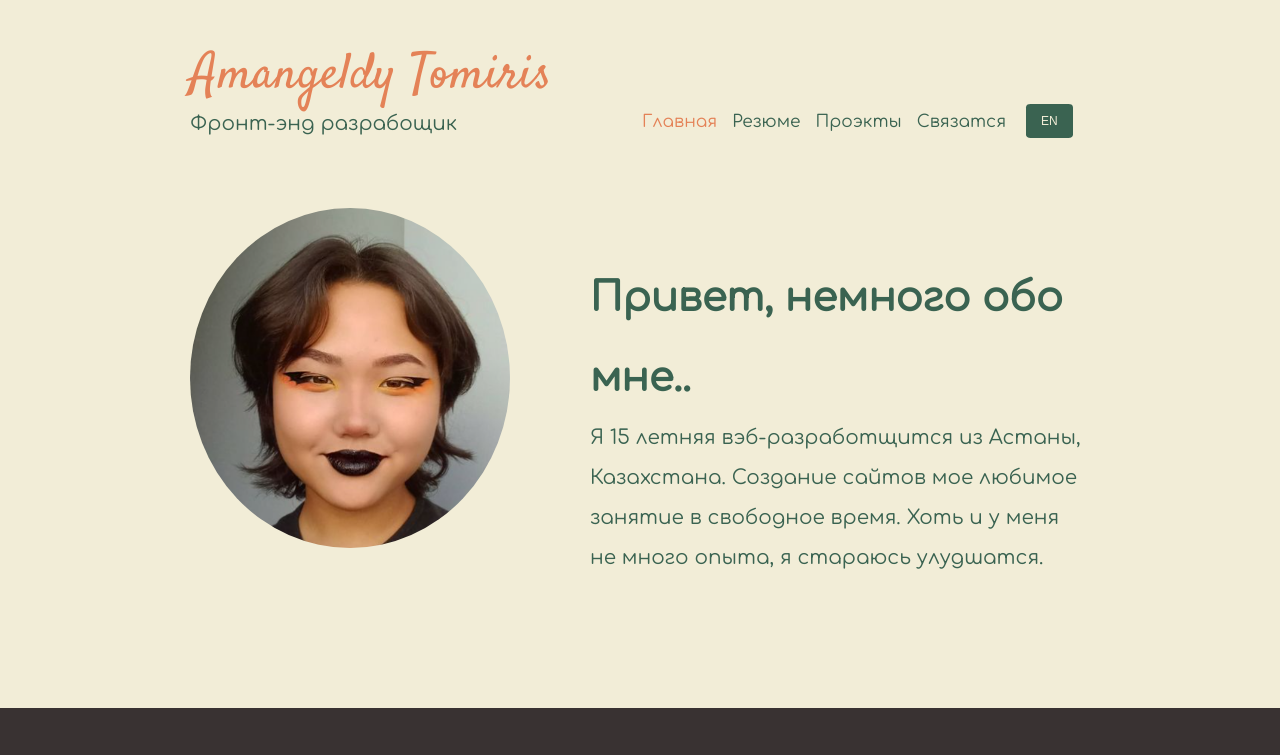
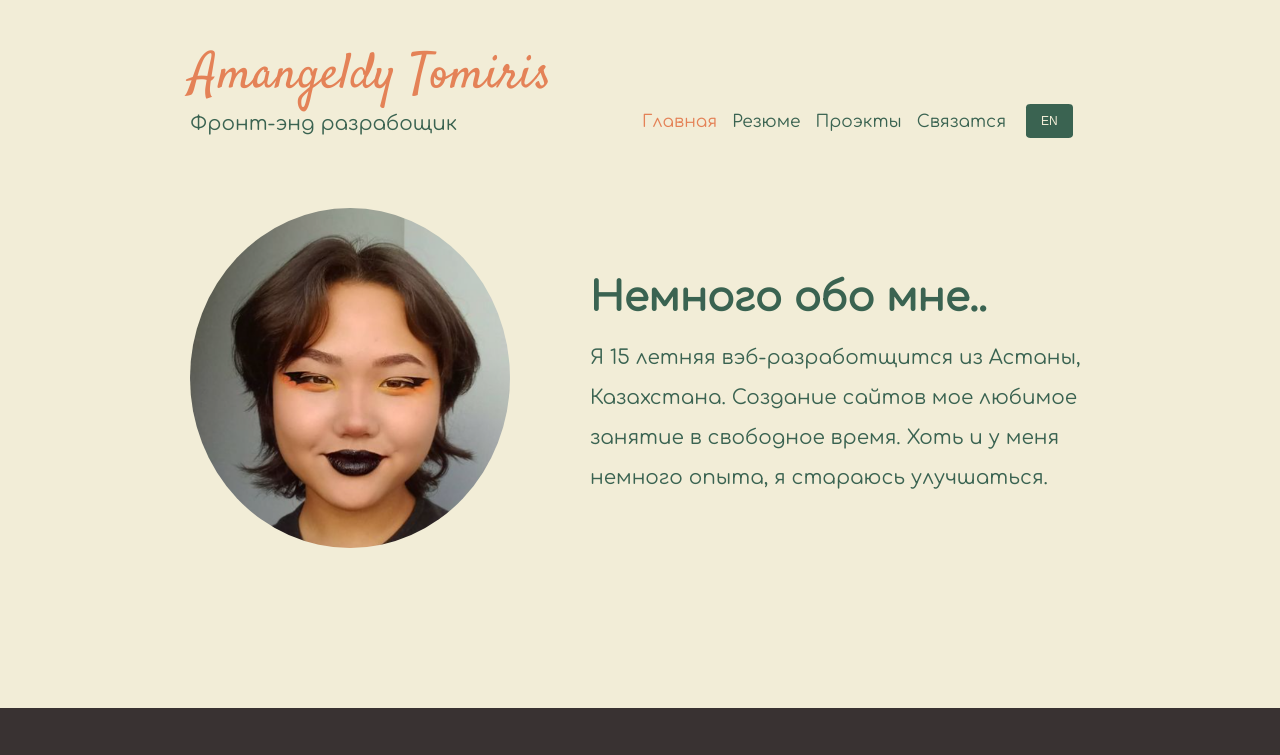
Before and after one commit to Tomiris-Aman/personal-site, a plain HTML site: page ru-index.html in a window 1280 px wide. Shown: the top 755 px of the page. Drawn offline with Linux system fonts and the light colour scheme; a script that the page names is missing.

Commit message:
fixed translation

```diff
--- a/ru-index.html
+++ b/ru-index.html
@@ -18,8 +18,8 @@
           <div class="links">
             <li><a class="selected" href="#">Главная</a></li>
             <li><a class="nl" href="tomiris_resume.doc" download="tomiris_resume">Резюме</a></li>
-            <li><a class="nl" href="projects.html">Проэкты</a></li>
-            <li><a class="nl" href="contact.html">Связатся</a></li>
+            <li><a class="nl" href="ru-projects.html">Проэкты</a></li>
+            <li><a class="nl" href="ru-contact.html">Связатся</a></li>
           </div>
           <button><a href="index.html">EN</a></button>
         </div>
@@ -48,10 +48,8 @@
           </section>
           <aside class="about-me">
             <p>
-              <span>Привет, немного обо мне..</span> <br />
-              Я 15 летняя вэб-разработщится из Астаны, Казахстана. Создание сайтов
-              мое любимое занятие в свободное время. Хоть и у меня не много опыта,
-              я стараюсь улудшатся.
+              <span>Немного обо мне..</span> <br />
+              Я 15 летняя вэб-разработщится из Астаны, Казахстана. Создание сайтов мое любимое занятие в свободное время. Хоть и у меня немного опыта, я стараюсь улучшаться.
             </p>
           </aside>
         </div>
```
